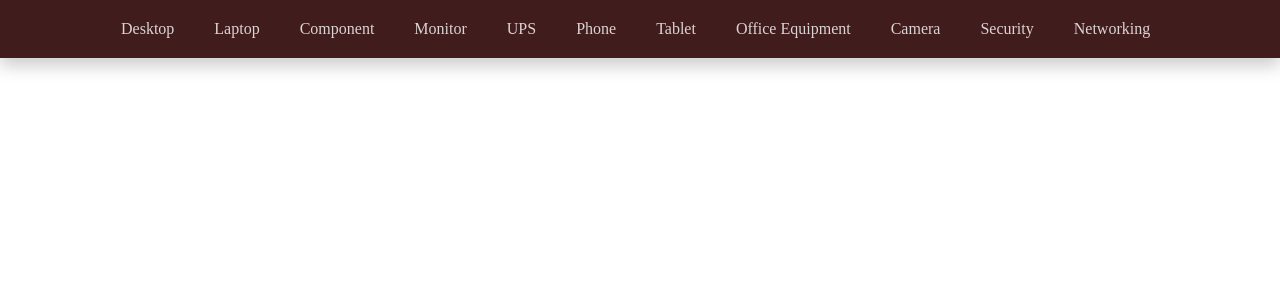
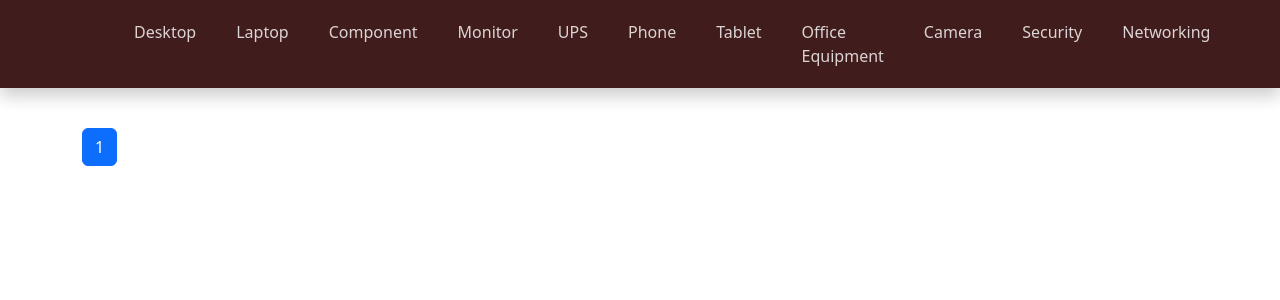
Before and after one commit to skltoha/dj_ecom_01, a Django app: page /product/1 in a window 1280 px wide. Shown: the top 300 px of the page. Run offline with Django 4.2, Linux system fonts and the light colour scheme; data comes from the database, SQL or seed files in the repository; both versions use the stored data as it was after the commit.

Commit message:
pagination add

```diff
--- a/ecom_main/views.py
+++ b/ecom_main/views.py
@@ -1,4 +1,5 @@
 from django.shortcuts import render, redirect, HttpResponse
+from django.core.paginator import Paginator, EmptyPage, PageNotAnInteger
 from django.shortcuts import get_list_or_404
 from menu import models as me
 from product import models as pp
@@ -23,6 +24,24 @@
             menu_list.append(y.id)
 
     products = pp.Product.objects.filter(as_menu__in=menu_list)
+
+    number_of_videos_per_page = 2
+
+    paginator = Paginator(products, number_of_videos_per_page)  # Display 25 items per page
+    page = request.GET.get("page")
+    try:
+        products = paginator.page(page)
+    except PageNotAnInteger:
+        products = paginator.page(1)
+    except EmptyPage:
+        products = paginator.page(paginator.num_pages)
+
+    # Add auto-serial numbers to the videos
+    start_serial = (products.number - 1) * number_of_videos_per_page + 1  # Adjust for the current page
+    for index, video in enumerate(products, start=start_serial):
+        video.serial = index
+
+
     context = {
         'menu_items': menu_item,
         'product_link': productlink,
--- a/static/css/style.css
+++ b/static/css/style.css
@@ -17,18 +17,11 @@
   width: min(var(--max-width), 100% - var(--padding));
   margin-inline: auto;
 }
-nav {
+.nav-menu-bar {
   background-color: var(--menu-bg-color);
   box-shadow: 0px 8px 16px 0px rgba(0, 0, 0, 0.2);
   margin: 0;
 
-  /* display: block;
-  list-style-type: disc;
-  margin-block-start: 0;
-  margin-block-end: 0;
-  margin-inline-start: 0;
-  margin-inline-end: 0;
-  padding-inline-start: 0; */
 }
 
 .navbar-menu {
@@ -42,12 +35,12 @@
 li {
 }
 
-a {
-  text-decoration: none;
-  color: var(--menu-txt-color);
-  text-transform: capitalize;
-  padding: 20px;
-  display: block;
+.nav-menu-bar a {
+  text-decoration: none !important;
+  color: var(--menu-txt-color) !important;
+  text-transform: capitalize !important;
+  padding: 20px !important;
+  display: block !important;
 }
 
 ul > li {
--- a/templates/index.html
+++ b/templates/index.html
@@ -1,4 +1,5 @@
 {% extends 'menu.html' %} {% block content %}
+<div class="container">
 {% for x in products %}
 {{ x.title }}
 <br />
@@ -10,4 +11,26 @@
 {% endfor %}
 <br />
 
+
+
+<nav aria-label="...">
+    <ul class="pagination">
+      {% if products.has_previous %}
+      <li class="page-item"><a class="page-link" href="?page=1">&laquo; first</a></li>
+      <li class="page-item"><a class="page-link" href="?page={{ products.previous_page_number }}">previous</a></li>
+      {% endif %} {% for i in products.paginator.page_range %} {% if i == products.number %}
+      <li class="page-item active"><a class="page-link" href="#">{{ i }}</a></li>
+      {% elif i > products.number|add:'-5' and i < products.number|add:'5' %}
+      <li class="page-item"><a class="page-link" href="?page={{ i }}">{{ i }}</a></li>
+      {% endif %} {% endfor %} {% if products.has_next %}
+      <li class="page-item"><a class="page-link" href="?page={{ products.next_page_number }}">next</a></li>
+      <li class="page-item">
+        <a class="page-link" href="?page={{ products.paginator.num_pages }}">last &raquo;</a>
+      </li>
+      {% endif %}
+    </ul>
+</nav>
+
+</div>
+
 {% endblock %}
--- a/templates/menu.html
+++ b/templates/menu.html
@@ -6,15 +6,15 @@
     <meta name="viewport" content="width=device-width, initial-scale=1.0" />
     <title>Document</title>
     <link rel="stylesheet" href="{% static '/css/style.css' %}" />
-    <!-- <link
+    <link
       href="https://cdn.jsdelivr.net/npm/bootstrap@5.3.1/dist/css/bootstrap.min.css"
       rel="stylesheet"
       integrity="sha384-4bw+/aepP/YC94hEpVNVgiZdgIC5+VKNBQNGCHeKRQN+PtmoHDEXuppvnDJzQIu9"
       crossorigin="anonymous"
-    /> -->
+    />
   </head>
   <body>
-    <nav class="">
+    <nav class="nav-menu-bar">
       <div class="container">
         <ul class="navbar-menu">
           {% for menu in menu_items %}
@@ -48,7 +48,7 @@
 
     {% block content %}{% endblock %}
 
-    <!-- <script
+    <script
       src="https://cdn.jsdelivr.net/npm/@popperjs/core@2.11.8/dist/umd/popper.min.js"
       integrity="sha384-I7E8VVD/ismYTF4hNIPjVp/Zjvgyol6VFvRkX/vR+Vc4jQkC+hVqc2pM8ODewa9r"
       crossorigin="anonymous"
@@ -57,6 +57,6 @@
       src="https://cdn.jsdelivr.net/npm/bootstrap@5.3.1/dist/js/bootstrap.min.js"
       integrity="sha384-Rx+T1VzGupg4BHQYs2gCW9It+akI2MM/mndMCy36UVfodzcJcF0GGLxZIzObiEfa"
       crossorigin="anonymous"
-    ></script> -->
+    ></script>
   </body>
 </html>
```
Also changed, not shown: db.sqlite3.
